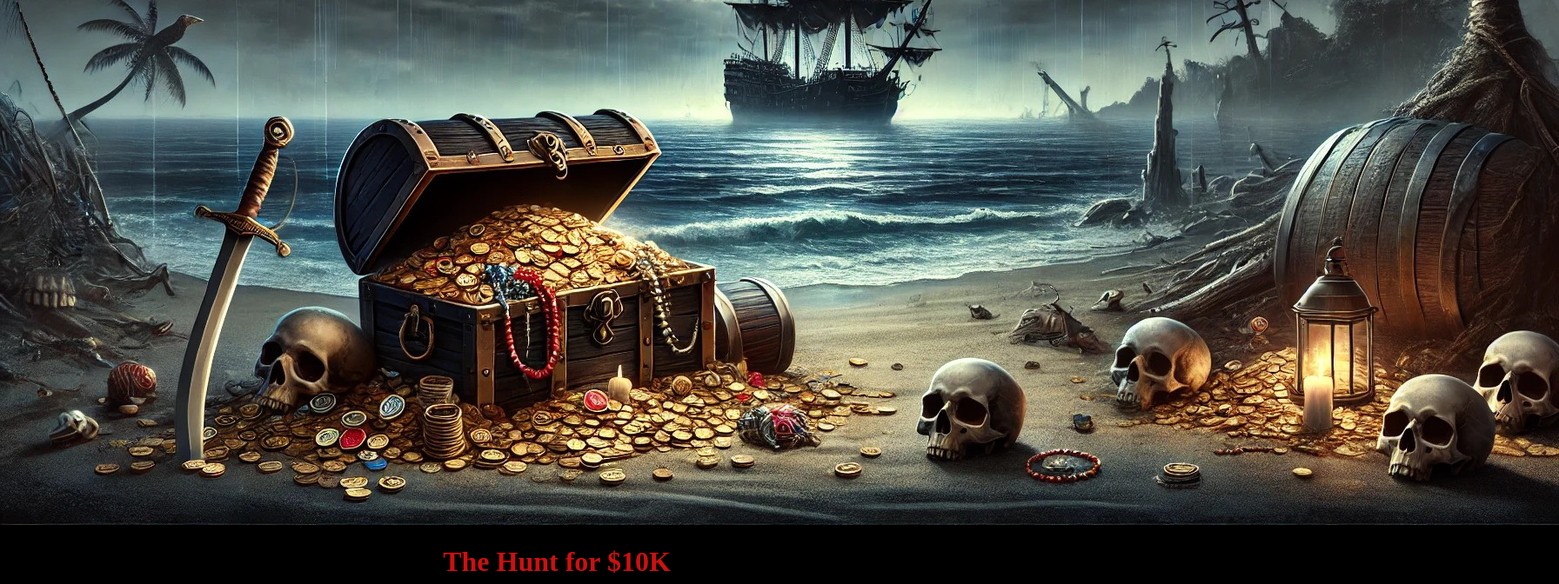
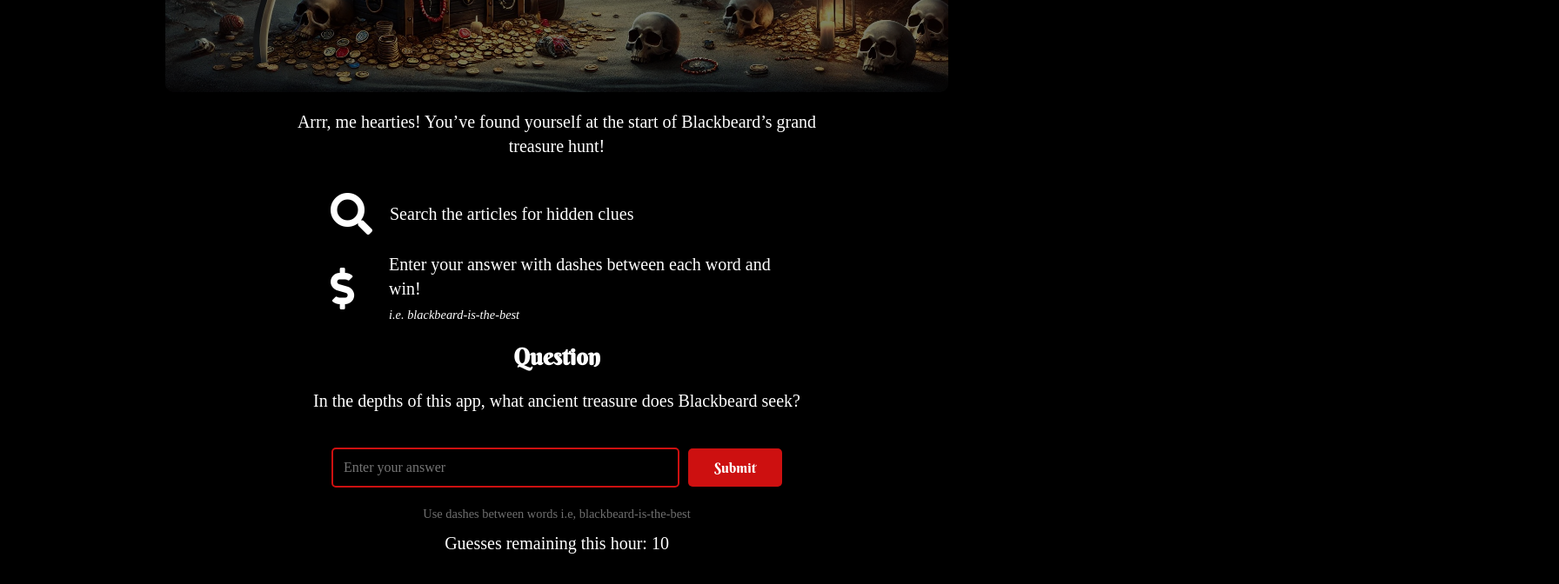
Before and after one commit to GlazedPikachu/blackbeard, a website with bundled scripts: page index.html in a window 1280 px wide. Shown: the part 420-1092 px from the top of the page at 87% size, 1792 px wide, since content can reach past the window. Built offline with nearby package versions, Linux system fonts and the light colour scheme; a script that the page names is missing; a web font is replaced by a local one.

Commit message:
Update style.css

```diff
--- a/style.css
+++ b/style.css
@@ -1,84 +1,197 @@
-/* General body styling */
+/* -----------------------------------------------------
+   BODY / GLOBAL
+   ----------------------------------------------------- */
 body {
-    background-color: #000000;
-    color: #ffffff;
-    font-family: "Cinzel", serif;
-    text-align: center;
+  background-color: #000; /* Black page background */
   margin: 0;
   padding: 0;
+  text-align: center;
+  color: #fff;
+  font-family: 'Afacad', serif; /* Paragraph font */
 }
 
-
-/* Treasure Hunt title */
-h1 {
-    color: #CD1010;
-    font-size: 2rem;
-    margin: 20px 0;
+/* -----------------------------------------------------
+   HERO SECTION (Horizontal Ratio)
+   ----------------------------------------------------- */
+.hero-container {
+  position: relative;
+  width: 90%;
+  max-width: 900px;
+  margin: 20px auto 0 auto;
+  border-radius: 10px;
+  overflow: hidden;
+  /* Force a more horizontal aspect ratio (e.g., 16:9) */
+  aspect-ratio: 16 / 9;
 }
 
-/* Clue card styling */
-.clue-card {
-    background-color: #2c3e50;
+.hero-image {
+  width: 100%;
+  height: 100%;
+  object-fit: cover; /* Crop the image to fill the container */
+  display: block;
+}
+
+.hero-overlay {
+  position: absolute;
+  top: 0;
+  left: 0;
+  width: 100%;
+  height: 100%;
+  background-color: rgba(0,0,0,0.5); /* 50% black overlay */
+  border-radius: 10px;
+}
+
+.hero-text {
+  position: absolute;
+  top: 50%;
+  left: 50%;
+  transform: translate(-50%, -50%);
+  text-align: center;
+  width: 80%;
+}
+
+.hero-text h1 {
+  font-family: 'Berkshire Swash', cursive; /* Heading font */
   color: #ffffff;
-    padding: 15px;
-    margin: 15px auto;
+  margin: 0;
+  font-size: 1.7rem;
+}
+
+/* -----------------------------------------------------
+   MAIN TREASURE HUNT SECTION
+   ----------------------------------------------------- */
+.treasure-hunt-section {
   width: 90%;
-    max-width: 500px;
-    border-radius: 10px;
-    border: 2px solid #ffffff;
+  max-width: 600px;
+  margin: auto;
+  padding-top: 20px;
   box-sizing: border-box;
 }
 
-/* Text input box */
-.answer-input {
-    padding: 10px;
-    width: 90%;
-    max-width: 500px;
-    margin: 10px auto;
-    display: block;
-    border-radius: 5px;
-    border: 1px solid #ffffff;
-    background-color: #000000;
-    color: #ffffff;
+/* Headings */
+h1 {
+  font-family: 'Berkshire Swash', cursive;
+  font-size: 1.65rem;
+  margin: 0 0 20px;
+}
+
+/* Paragraphs & spacing */
+p {
+  margin: 0;
+  /*margin-top: 40px;  ~50px spacing between text blocks */
+  margin-bottom: 40px;
+  line-height: 1.4;
+  font-size: 1.25rem !important;
+}
+
+.intro, .question {
+  color: #fff;
   font-size: 1rem;
 }
 
-/* Submit button */
+.example {
+  font-style: italic;
+  font-size: 0.9rem;
+}
+
+/* Gray disclosure text (#6F6F6F) */
+.disclosure {
+  color: #6F6F6F;
+  font-size: 0.9rem !important;
+  margin-top: -30px; /* Adjust as needed */
+  margin-bottom: 40px;
+}
+
+.guesses {
+  font-size: 0.95rem;
+  margin-top: -30px;
+}
+
+/* -----------------------------------------------------
+   ICON & TEXT CONTAINER
+   ----------------------------------------------------- */
+.icon-text-container {
+  /* Center this container and limit its width */
+  max-width: 600px;
+  margin: 0 auto;
+  text-align: left; /* Ensures the text is left-aligned inside */
+}
+
+/* Each row: icon + text side by side, left-aligned */
+.icon-text-row {
+  display: flex;
+  align-items: center;
+  justify-content: flex-start; /* Left alignment */
+  margin-bottom: 20px;
+  padding: 0 40px;
+}
+
+.icon-text-row i {
+  font-size: 3rem;    /* icon size */
+  margin-right: 20px; /* space between icon and text */
+}
+
+.icon-text-row p {
+  margin: 0;          /* so text lines up with icon vertically */
+  font-size: 1rem;
+  text-align: left;   /* explicitly left-align paragraph text */
+}
+
+/* -----------------------------------------------------
+   INPUT & BUTTON (Side by Side)
+   ----------------------------------------------------- */
+.input-button-row {
+  display: flex;
+  justify-content: center;
+  align-items: center;
+  margin-bottom: 50px;
+  gap: 10px; /* space between input and button */
+}
+
+/* Text input with red border */
+.answer-input {
+  width: 70%;
+  max-width: 400px;
+  padding: 12px;
+  border: 2px solid #CD1010;
+  border-radius: 5px;
+  background-color: #000;
+  color: #fff;
+  font-size: 1rem;
+  font-family: 'Afacad', serif;
+  box-sizing: border-box;
+}
+
+/* Send button with heading font */
 .submit-btn {
   background-color: #CD1010;
-    color: #ffffff;
+  color: #fff;
   border: none;
-    padding: 10px 20px;
-    margin: 10px auto;
-    display: block;
+  padding: 12px 30px;
   border-radius: 5px;
   cursor: pointer;
   font-size: 1rem;
-    max-width: 200px;
+  font-family: 'Berkshire Swash', cursive; /* Use heading font */
 }
 
 .submit-btn:hover {
   background-color: #a00c0c;
 }
 
-/* Remaining guesses */
-#remainingGuesses {
-    font-size: 1.2rem;
-}
-
-/* Celebration container */
+/* -----------------------------------------------------
+   POPUP / CELEBRATION
+   ----------------------------------------------------- */
 #celebration {
   margin-top: 20px;
 }
 
-/* Popup overlay */
 .popup {
   position: fixed;
   top: 0;
   left: 0;
   width: 100%;
   height: 100%;
-    background-color: rgba(0, 0, 0, 0.8);
+  background-color: rgba(0,0,0,0.8);
   display: flex;
   justify-content: center;
   align-items: center;
@@ -89,48 +202,73 @@ h1 {
   display: none;
 }
 
-/* Popup content */
 .popup-content {
   background-color: #2c3e50;
-    color: #ffffff;
+  color: #fff;
   padding: 20px;
   border-radius: 10px;
   text-align: center;
   width: 80%;
   max-width: 400px;
   border: 2px solid #CD1010;
+  box-sizing: border-box;
 }
 
 .popup-close-btn {
   background-color: #CD1010;
-    color: #ffffff;
+  color: #fff;
   border: none;
   padding: 10px 20px;
   margin-top: 10px;
   border-radius: 5px;
   cursor: pointer;
   font-size: 1rem;
+  font-family: 'Afacad', serif;
 }
 
 .popup-close-btn:hover {
   background-color: #a00c0c;
 }
 
-/* Responsive adjustments */
+/* -----------------------------------------------------
+   RESPONSIVE ADJUSTMENTS
+   ----------------------------------------------------- */
 @media (max-width: 600px) {
-    h1 {
-        font-size: 1.5rem;
+  .icon-text-container {
+    max-width: none;
+    width: auto;
   }
 
-    .clue-card {
-        padding: 10px;
+  p {
+  margin: 0;
+  margin-top: 20px; /* ~50px spacing between text blocks */
+  margin-bottom: 20px;
   }
 
-    .answer-input {
-        font-size: 0.9rem;
+  .hero-text h1 {
+    font-size: 1.6rem;
+  }
+
+  h2 {
+    font-size: 1.2rem;
+  }
+
+  .icon-text-row i {
+    font-size: 2rem;
+  }
+
+  .input-button-row {
+    flex-direction: column; /* Stacks input & button on smaller screens */
+  }
+
+  .answer-input,
+  .submit-btn {
+    width: 80%;  /* Make them full-width in a column layout */
+    max-width: 300px;
   }
 
   .submit-btn {
-        font-size: 0.9rem;
+    margin-top: 10px;
   }
+
 }
```
Lines whose indentation alone changed are shown as unchanged.
